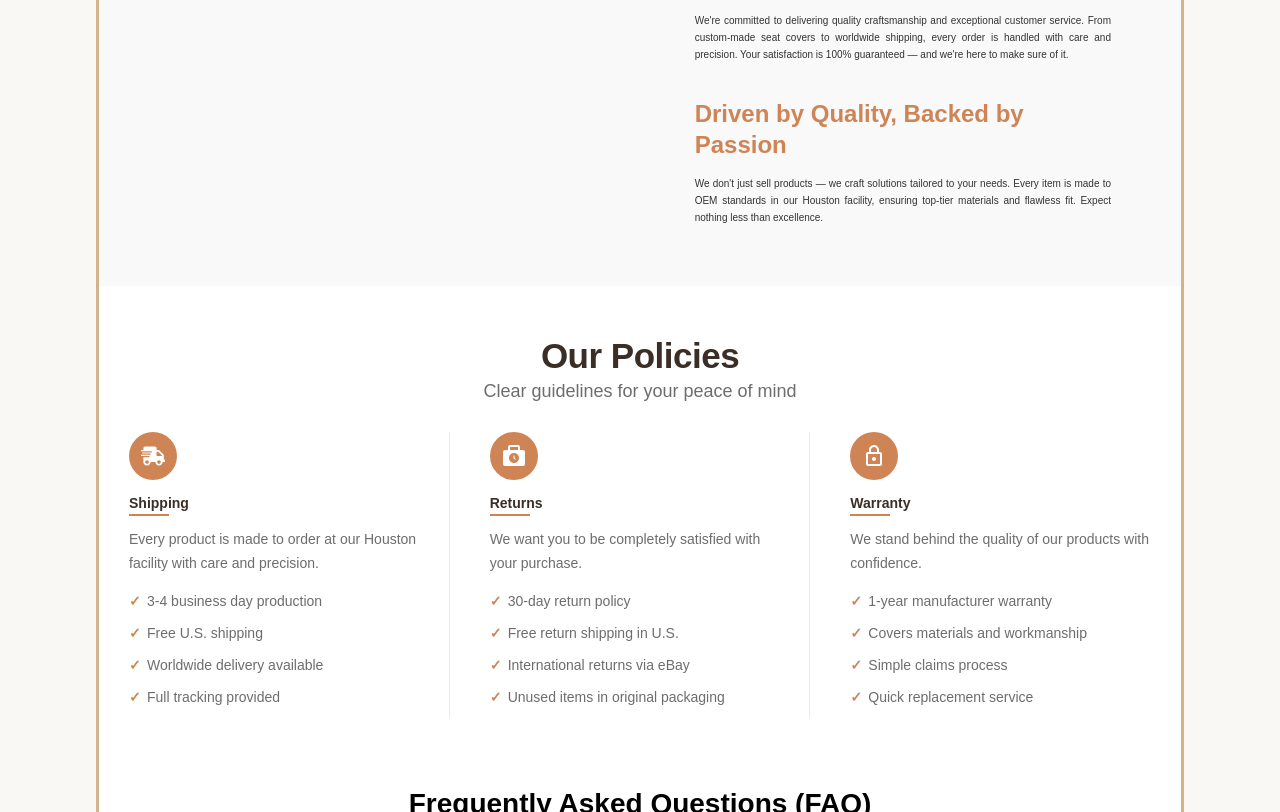
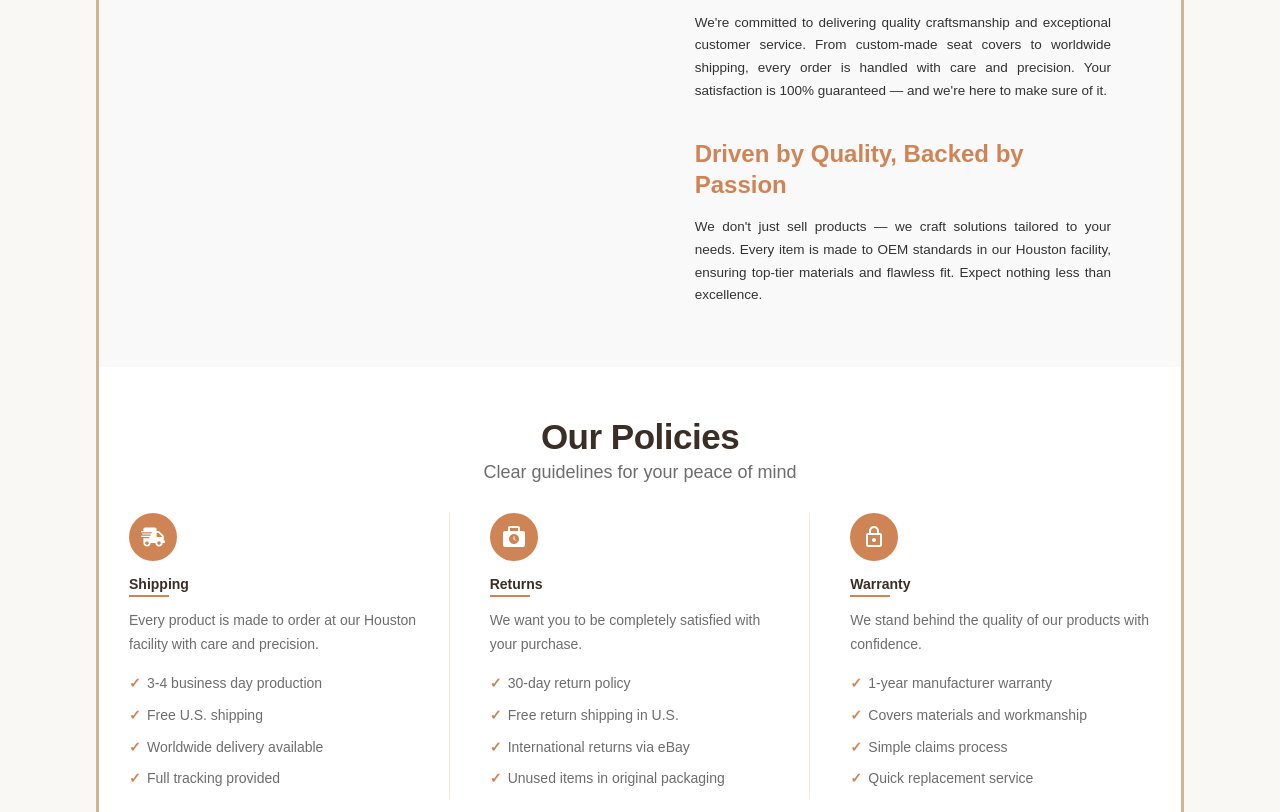
Before and after one commit to amanda-taheri/ebay_template, a website: page index.html in a window 1280 px wide. Shown: the part 1736-2548 px from the top of the page. Drawn offline with Linux system fonts and the light colour scheme.

Commit message:
font size changed

```diff
--- a/assets/sass/sections/_certificates.scss
+++ b/assets/sass/sections/_certificates.scss
@@ -64,6 +64,7 @@ $border-radius: 8px;
         line-height: 1.7;
         text-align: justify;
         margin-bottom: 0;
+        font-size: 1.35rem;
     }
 }
 
```
Also changed, not shown: assets/css/main.css, 1 other file.
